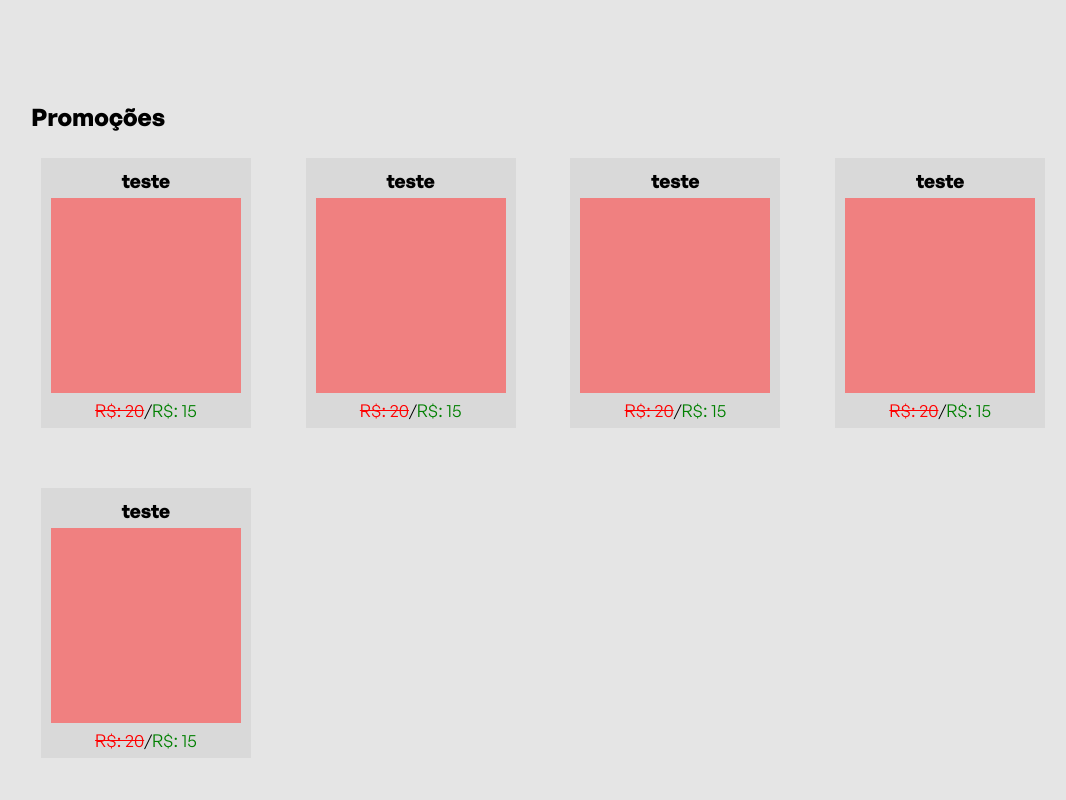
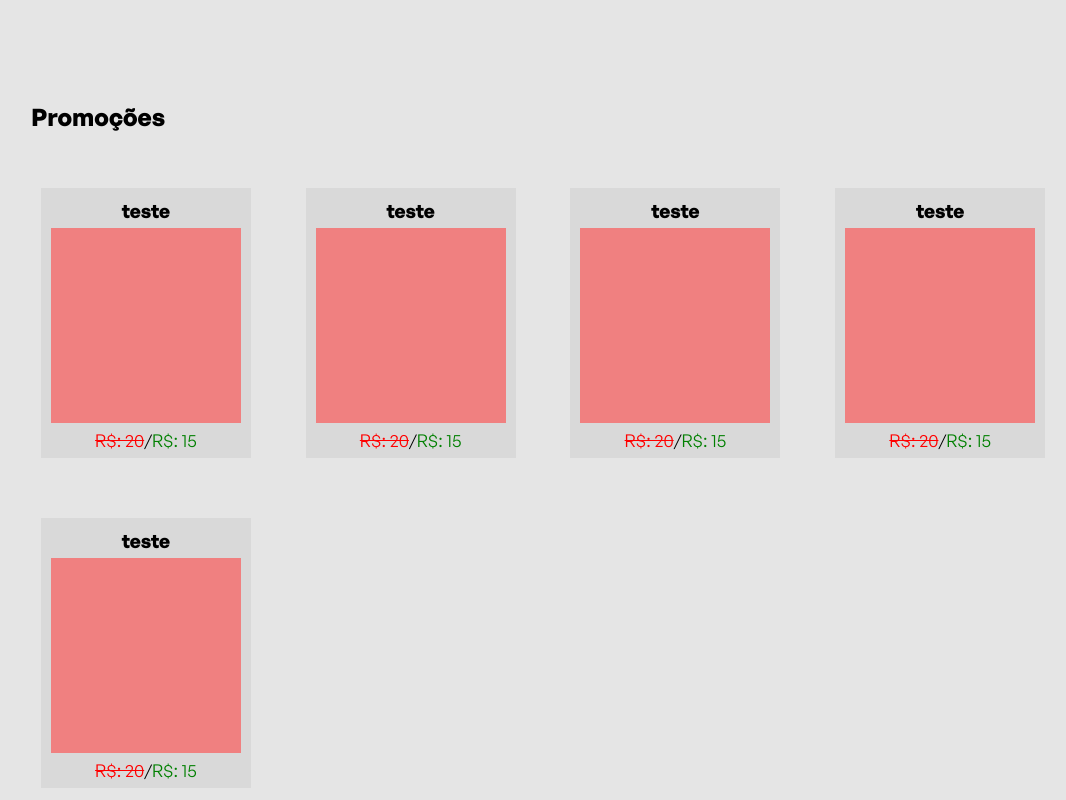
Before and after one commit to brunobispo12/mercado-marques, a React (Create React App) app in the folder frontend/: page / in a window 1280 px wide. Shown: the part 720-1520 px from the top of the page, without its empty margins (97-1163 px from the left). Built offline with nearby package versions, Linux system fonts and the light colour scheme; the HTML template or start-up script is replaced by a standard one.

Commit message:
state menu

```diff
--- a/frontend/src/layout/Header.jsx
+++ b/frontend/src/layout/Header.jsx
@@ -2,7 +2,7 @@ import React, { useState } from 'react'
 import './styles/Header.css'
 
 const Header = () => {
-    const [openMobileMenu, setOpenMobileMenu] = useState(true)
+    const [openMobileMenu, setOpenMobileMenu] = useState(false)
 
     function attStateMenu() {
         setOpenMobileMenu((prevState) => !prevState)
--- a/frontend/src/views/Promotions.jsx
+++ b/frontend/src/views/Promotions.jsx
@@ -6,7 +6,6 @@ const Promotions = () => {
     return (
         <div>
             <h2>Promoções</h2>
-            <div className='teste'>
                 <div className='promotions-conteiner'>
                     <Promotion/>
                     <Promotion/>
@@ -14,7 +13,6 @@ const Promotions = () => {
                     <Promotion/>
                     <Promotion/>
                 </div>
-            </div>
         </div>
     )
 }
--- a/frontend/src/views/style/Promotions.css
+++ b/frontend/src/views/style/Promotions.css
@@ -1,4 +1,5 @@
 .promotions-conteiner {
+    margin-top: 30px;
     display: grid;
     grid-template-columns: repeat(auto-fit, minmax(220px, 1fr));
     gap: 35px;
```
